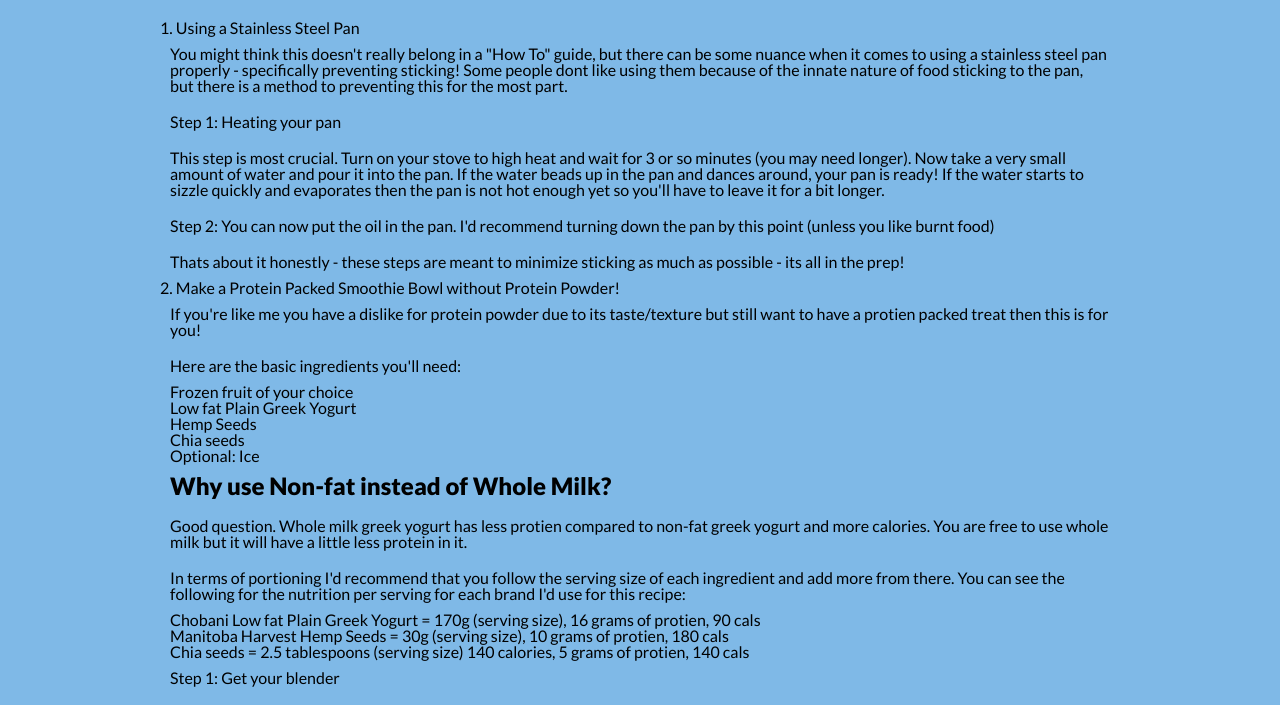
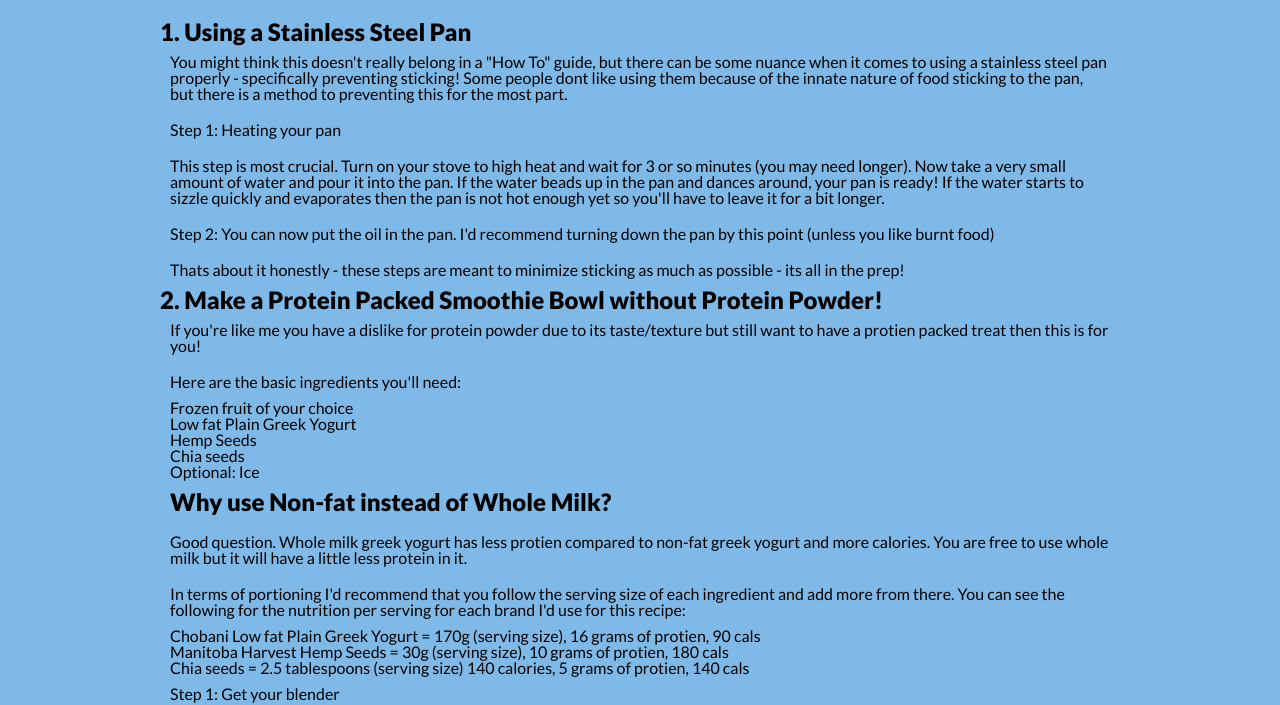
Before and after one commit to haleybrittman/Project2, a plain HTML site: page howto.html in a window 1280 px wide. Shown: the part 251-956 px from the top of the page. Drawn offline with Linux system fonts and the light colour scheme; a web font is replaced by a local one.

Commit message:
fixing reset path and changing selectors

```diff
--- a/howto.html
+++ b/howto.html
@@ -4,7 +4,7 @@
     <meta charset="utf-8">
     <title>HowTo</title>
     <link rel="stylesheet" href="css/styles.css">
-    <link rel="stylesheet" href="css\reset.css">
+    <link rel="stylesheet" href="css/reset.css">
     <link rel="preconnect" href="https://fonts.googleapis.com">
     <link rel="preconnect" href="https://fonts.gstatic.com" crossorigin>
     <link href="https://fonts.googleapis.com/css2?family=Delius&family=Lato:ital,wght@0,100;0,300;0,400;0,700;0,900;1,100;1,300;1,400;1,700;1,900&display=swap" rel="stylesheet">
@@ -27,7 +27,7 @@
       </section>
       <main>
         <section>
-          <h2 id="listing-guide">1. Using a Stainless Steel Pan</h2>
+          <h2 id="steelpan">1. Using a Stainless Steel Pan</h2>
           <p>You might think this doesn't really belong in a "How To" guide, but there can be some nuance when it comes to using a stainless steel pan properly - specifically preventing sticking! Some people dont like using them because of the innate nature of food sticking to the pan, but there is a method to preventing this for the most part.</p>
           <p id="bold">Step 1: Heating your pan</p>
           <p>This step is most crucial. Turn on your stove to high heat and wait for 3 or so minutes (you may need longer). Now take a very small amount of water and pour it into the pan. If the water beads up in the pan and dances around, your pan is ready! If the water starts to sizzle quickly and evaporates then the pan is not hot enough yet so you'll have to leave it for a bit longer.</p>
@@ -35,7 +35,7 @@
           <p>Thats about it honestly - these steps are meant to minimize sticking as much as possible - its all in the prep!</p>
         </section>
         <section>
-          <h2 id="listing-guide">2. Make a Protein Packed Smoothie Bowl without Protein Powder!</h2>
+          <h2 id="smoothie">2. Make a Protein Packed Smoothie Bowl without Protein Powder!</h2>
           <p>If you're like me you have a dislike for protein powder due to its taste/texture but still want to have a protien packed treat then this is for you!</p>
           <p>Here are the basic ingredients you'll need:</p>
           <ul id="ingredient-list">
@@ -48,7 +48,7 @@
           <p id="empathis">Why use Non-fat instead of Whole Milk?</p>
           <p>Good question. Whole milk greek yogurt has less protien compared to non-fat greek yogurt and more calories. You are free to use whole milk but it will have a little less protein in it.</p>
           <p>In terms of portioning I'd recommend that you follow the serving size of each ingredient and add more from there. You can see the following for the nutrition per serving for each brand I'd use for this recipe:</p>
-          <ul id="ingredient-list">
+          <ul id="nutrition-list">
             <li>Chobani Low fat Plain Greek Yogurt = 170g (serving size), 16 grams of protien, 90 cals</li>
             <li>Manitoba Harvest Hemp Seeds = 30g (serving size), 10 grams of protien, 180 cals</li>
             <li>Chia seeds = 2.5 tablespoons (serving size) 140 calories, 5 grams of protien, 140 cals</li>
```
Also changed, not shown: index.html (+1 -1 lines), populardogs.html (+1 -1 lines).
